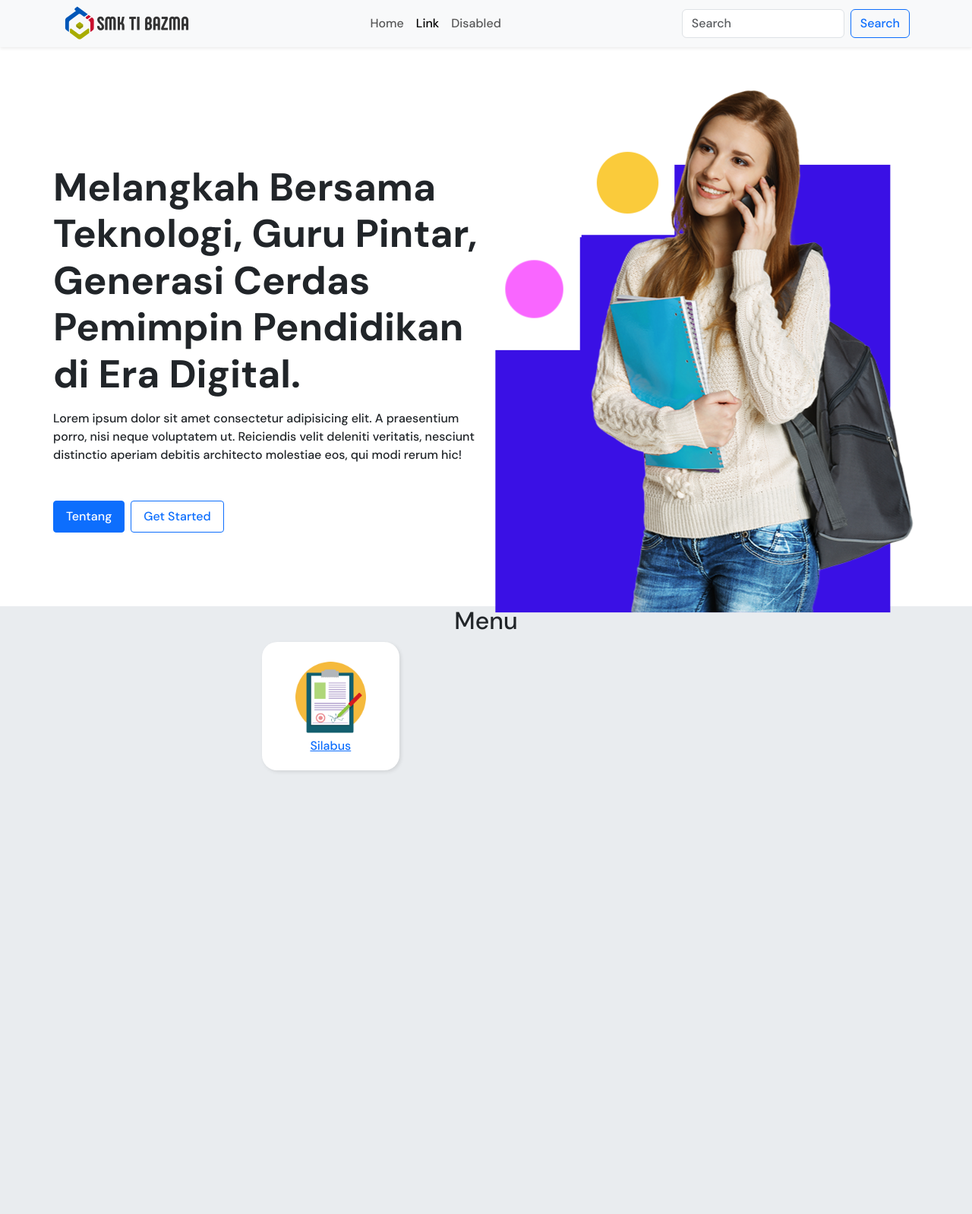
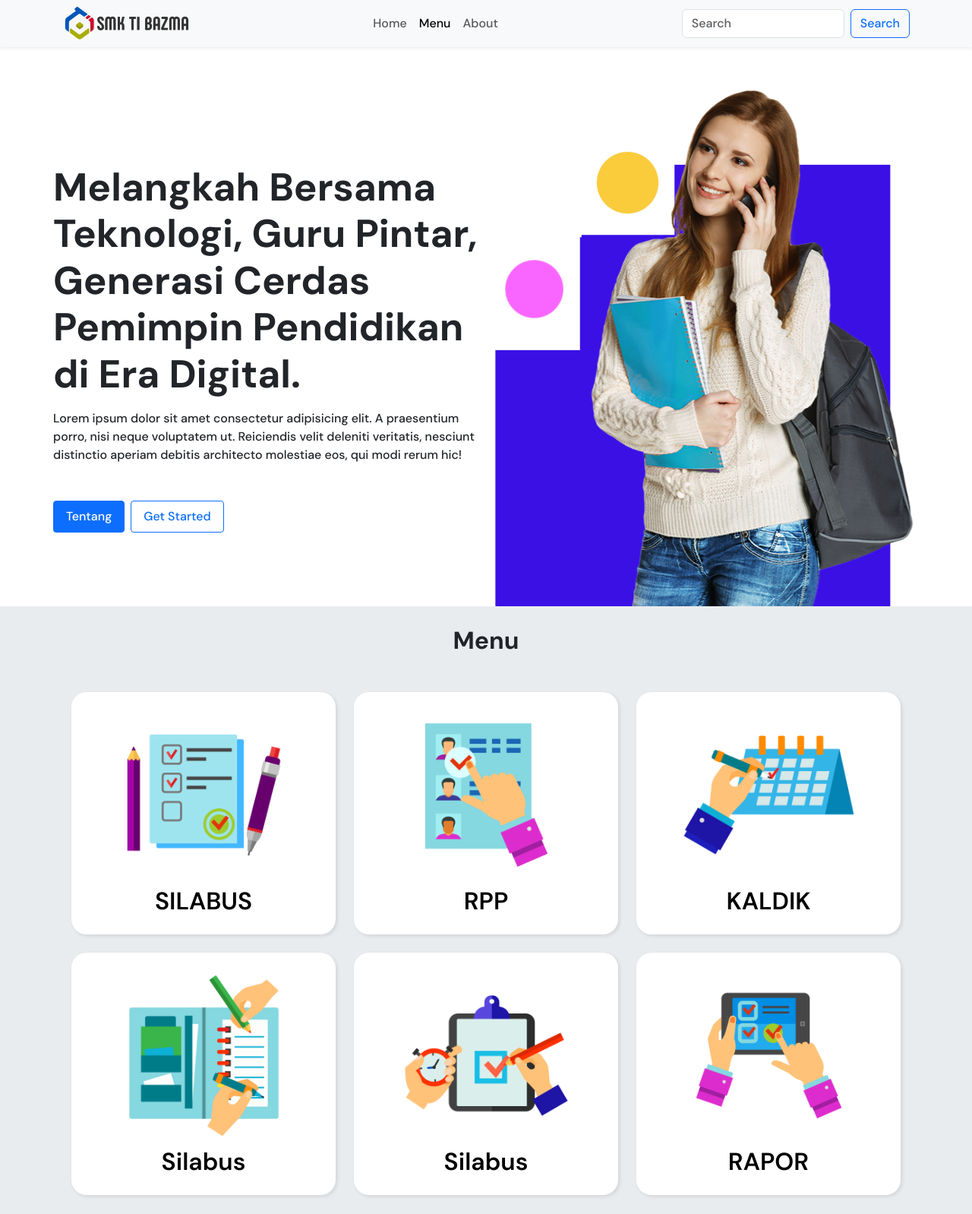
Before and after one commit to anasnasuhaaa/project-PAT-s1-11, a plain HTML site: page index.html in a window 1280 px wide. Shown: the whole page at 76% size. Drawn offline with nearby package versions, Linux system fonts and the light colour scheme.

Commit message:
second commit

```diff
--- a/db/menu.json
+++ b/db/menu.json
@@ -1,25 +1,30 @@
-[{
-        "title": "Silabus",
-        "image": "/src/img/silabus.png"
+{
+  "author1": "Anas Nasuha",
+  "author2": "Ibrahim",
+  "data": [
+    {
+      "title": "SILABUS",
+      "image": "src/img/menu1.png"
     },
     {
-        "title": "Silabus",
-        "image": "/src/img/silabus.png"
+      "title": "RPP",
+      "image": "src/img/menu2.png"
     },
     {
-        "title": "Silabus",
-        "image": "/src/img/silabus.png"
+      "title": "KALDIK",
+      "image": "src/img/menu3.png"
     },
     {
-        "title": "Silabus",
-        "image": "/src/img/silabus.png"
+      "title": "Silabus",
+      "image": "src/img/menu4.png"
     },
     {
-        "title": "Silabus",
-        "image": "/src/img/silabus.png"
+      "title": "Silabus",
+      "image": "src/img/menu9.png"
     },
     {
-        "title": "Silabus",
-        "image": "/src/img/silabus.png"
+      "title": "RAPOR",
+      "image": "src/img/menu7.png"
     }
-]
+  ]
+}
--- a/index.html
+++ b/index.html
@@ -6,7 +6,7 @@
     <meta name="viewport" content="width=device-width, initial-scale=1.0">
     <title>Document</title>
     <link rel="stylesheet" href="src/css/style.css">
-    <link rel="stylesheet" href="/src/css/bootstrap.min.css">
+    <link rel="stylesheet" href="src/css/bootstrap.min.css  ">
 </head>
 
 <body>
@@ -23,10 +23,10 @@
                         <a class="nav-link active" aria-current="page" href="#">Home</a>
                     </li>
                     <li class="nav-item">
-                        <a class="nav-link" id='link-guru' href="#menu-section">Link</a>
+                        <a class="nav-link" id='link-guru' href="#menu-section">Menu</a>
                     </li>
                     <li class="nav-item">
-                        <a class="nav-link" aria-disabled="true">Disabled</a>
+                        <a class="nav-link" aria-disabled="true">About</a>
                     </li>
                 </ul>
                 <form class="d-flex" role="search">
@@ -38,7 +38,7 @@
     </nav>
     <!-- Navbar End -->
     <!-- Landing Page -->
-    <section class="section landing-section " id="home">
+    <section class="section landing-section overflow-hidden" id="home">
         <div class="container text-center vh-100">
             <div class="row overflow-hidden d-flex  align-items-center h-100">
                 <div class="col-12 col-sm-6 text-start p-0">
@@ -53,7 +53,7 @@
                         </a>
                     </div>
                 </div>
-                <div class="col-12 col-sm-6 ">
+                <div class="col-12 col-sm-6">
                     <img src="otherAssets/shape-diagram.png " alt=" ">
                 </div>
             </div>
@@ -61,19 +61,19 @@
     </section>
     <!-- Landing Page End -->
     <!-- Menu -->
-    <section class="section menu-section  bg-body-secondary vh-100" id="menu-section">
+    <section class="section menu-section  bg-body-secondary d-flex justify-content-center align-items-center" id="menu-section">
         <div class="container">
             <div class="container text-center d-flex flex-column  justify-content-center align-items-center">
-                <h2 class="text-center">Menu</h2>
+                <h2 class="text-center mb-sm-5 fw-bold">Menu</h2>
                 <div class="row g-4" id="row-menu">
-                    <div class="col-sm-4 col-12">
+                    <!-- <div class="col-sm-4 col-12">
                         <div class="menu-card">
                             <a href="">
                                 <div class="menu-icon"><img src="src/img/silabus.png" class="w-75"></div>
                                 <div class="menu-title">Silabus</div>
                             </a>
                         </div>
-                    </div>
+                    </div> -->
                 </div>
 
             </div>
--- a/src/css/style.css
+++ b/src/css/style.css
@@ -30,6 +30,9 @@ h1 {
     width: 50%;
     display: flex;
 }
+.menu-section{
+    height: 100vh;
+}
 
 .menu-card {
     background-color: white;
@@ -40,8 +43,16 @@ h1 {
 }
 
 .menu-card:hover {
-    transform: translateY(-5px);
-    box-shadow: 5px 5px 5px rgba(0, 0, 0, 0.1);
+    transform: translateY(-10px);
+    box-shadow: 5px 10px 10px rgba(0, 0, 0, 0.1);
+}
+.menu-card a{
+    text-decoration: none;
+}
+.menu-title{
+  font-weight: 600;
+    color: black;
+   font-size: 2rem;
 }
 
 @media screen and (max-width: 576px) {
@@ -60,4 +71,7 @@ h1 {
     .btn-group {
         width: 70%;
     }
+    .menu-section{
+        height: 100%;
+    }
 }
--- a/src/js/script.js
+++ b/src/js/script.js
@@ -1,56 +1,50 @@
-const navlinkEls = document.querySelectorAll('.nav-link')
-const sectionEls = document.querySelectorAll('.section')
+const navlinkEls = document.querySelectorAll(".nav-link");
+const sectionEls = document.querySelectorAll(".section");
 
-
-let currentSection = 'home'
-window.addEventListener('scroll', () => {
-    sectionEls.forEach(sectionEl => {
+let currentSection = "home";
+window.addEventListener("scroll", () => {
+  sectionEls.forEach((sectionEl) => {
     if (window.scrollY >= sectionEl.offsetTop) {
-            currentSection = sectionEl.id
+      currentSection = sectionEl.id;
     }
   });
-    navlinkEls.forEach(navlinkEl => {
+  navlinkEls.forEach((navlinkEl) => {
     if (navlinkEl.href.includes(currentSection)) {
-            navlinkEl.classList.add('active')
+      navlinkEl.classList.add("active");
     } else {
-            navlinkEl.classList.remove('active')
+      navlinkEl.classList.remove("active");
     }
-    })
-})
+  });
+});
 
 // Dynamic Menu
 
 // Fetch JSON
 async function getMenuData() {
-    const endpoint = await fetch('/db/menu.json')
-    const menuData = endpoint.json
-    console.log(menuData);
+  const endpoint = await fetch("db/menu.json");
+  const menuData = await endpoint.json();
+  console.log(menuData.data);
+  console.log(menuData.data.image);
+
+  menuData.data.forEach((element) => {
+    addMenuData(element.image, element.title);
+    console.log(element.image);
+  });
 }
 
+getMenuData()
 
+const rowParrentMenu = document.getElementById("row-menu");
+console.log(rowParrentMenu);
 
-
-
-const rowParrentMenu = document.getElementById('row-menu')
-const menuWrapper = document.createElement('div')
-menuWrapper.classList.add('col-sm-4', 'col-12')
-menuWrapper.appendChild(menuCard)
-
-const menuCard = document.createElement('div')
-menuCard.classList.add('menu-card')
-menuCard.appendChild(menuLink)
-
-const menuLink = document.createElement('a')
-menuLink.appendChild(menuIcon)
-menuLink.appendChild(menuTitle)
-
-
-let menuIcon = document.createElement('div')
-menuIcon.classList.add('menu-icon')
-menuIcon.appendChild(menuIconImg)
-
-let menuIconImg = document.createElement('img')
-menuIconImg.href = img
-
-let menuTitle = document.createElement('div')
-menuTitle.textContent = menuTitle
+const addMenuData = (img, title) => {
+  let get = ` <div class="col-sm-4 col-12">
+    <div class="menu-card">
+        <a href="">
+            <div class="menu-icon"><img src="${img}" class="w-75"></div>
+            <div class="menu-title">${title}</div>
+        </a>
+    </div>
+</div>`;
+  rowParrentMenu.innerHTML += get;
+};
```
Also changed, not shown: src/img/manu6.png (added), src/img/menu1.png (added), src/img/menu2.png (added), src/img/menu3.png (added), src/img/menu4.png (added), src/img/menu5.png (added), src/img/menu6.png (added), src/img/menu7.png (added), src/img/menu8.png (added), src/img/menu9.png (added). Lines whose indentation alone changed are shown as unchanged.
